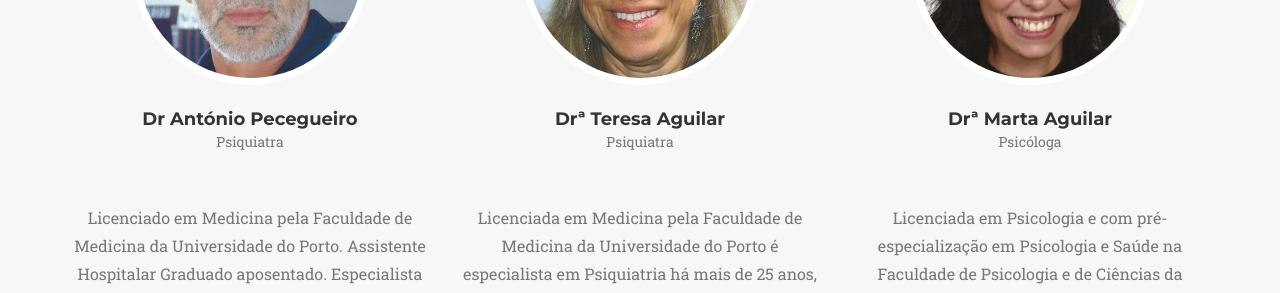
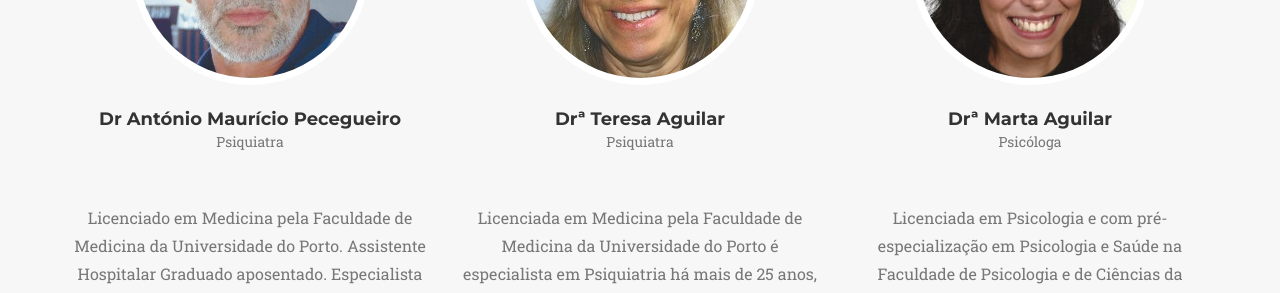
Before and after one commit to psicedofeita/psicedofeita.github.io, a Jekyll site: the page built from index.html, in a window 1280 px wide and 900 px high, scrolled down 2341 px. Shown: the part 152-445 px from the top of the window. Built offline with Jekyll 4.4.1, drawn with Linux system fonts in a browser that asks for light colours; nearby versions of some CDN libraries; some web fonts are replaced; library files that are not in the unit come from our copies.

Commit message:
Changed name and keywords

```diff
--- a/_config.yml
+++ b/_config.yml
@@ -1,7 +1,7 @@
 # Site settings
 title: Clinica Psi Cedofeita
 description: Clínica de Psiquiatria e Psicologia localizada na Rua de Cedofeita, no Porto.
-keywords: médico, psiquiatria, psicologia, psiquiatra, psicólogo, cedofeita, porto, clínica, consultório, ajuda, exames, cabeça, pecegueiro, aguilar
+keywords: médico, psiquiatria, psicologia, psiquiatra, psiquiatras, psicólogo, cedofeita, porto, clínica, consultório, ajuda, exames, cabeça, pecegueiro, aguilar
 baseurl: ""
 url: ""
 
--- a/_includes/sections/especialistas.html
+++ b/_includes/sections/especialistas.html
@@ -19,7 +19,7 @@
                     <div class="col-sm-4">
                         <div class="team-member">
                             <img src="img/team/1.jpg" class="img-responsive img-circle" alt="">
-                            <h4>Dr António Pecegueiro</h4>
+                            <h4>Dr António Maurício Pecegueiro</h4>
                             <p class="text-muted">Psiquiatra</p><br><br>
                             <p class="large text-muted">
                                 Licenciado em Medicina pela Faculdade de Medicina da Universidade do Porto. Assistente Hospitalar Graduado aposentado.
```
